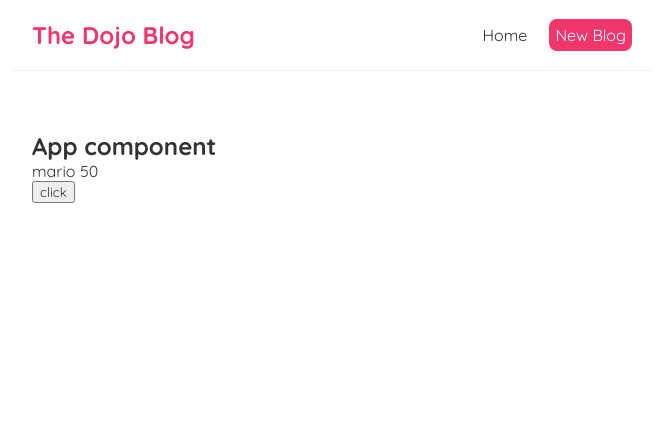
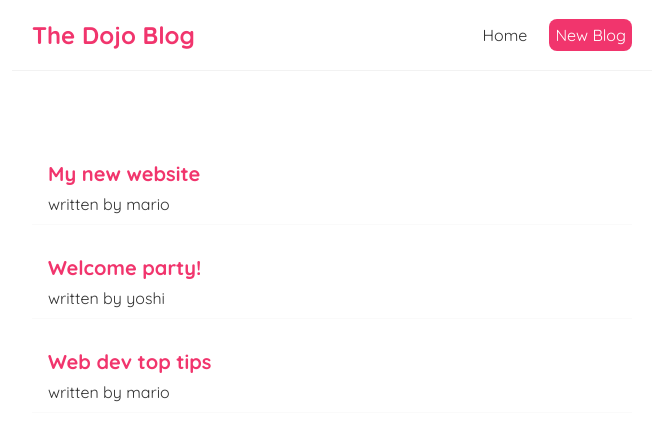
Before and after one commit to chrisart10/react-course, a React (Create React App) app: page / in a window 1280 px wide. Shown: the top 440 px of the page, without its empty margins (308-971 px from the left). Built offline with nearby package versions, Linux system fonts and the light colour scheme.

Commit message:
Outputting Lists

```diff
--- a/src/Home.js
+++ b/src/Home.js
@@ -1,20 +1,20 @@
 import {useState} from 'react'
 
 const Home = () => {
-
-        const [name,setName]= useState('mario')
-        const [age,setAge]= useState(50)
-        const handleClick = () =>{
-            setName('luigi')
-            setAge(30)
-            console.log(name)
-        }
+    const [blogs,SetBlogs] = useState([
+        { title: 'My new website', body: 'lorem ipsum...', author: 'mario', id: 1 },
+        { title: 'Welcome party!', body: 'lorem ipsum...', author: 'yoshi', id: 2 },
+        { title: 'Web dev top tips', body: 'lorem ipsum...', author: 'mario', id: 3 }
+    ])
 
     return (
         <div className="home">
-            <h2>App component</h2>
-            <p>{name} {age}</p>
-            <button onClick={handleClick}>click</button>
+            {blogs.map((blog)=>(
+                <div className="blog-preview" key={blog.id}>
+                    <h2>{blog.title}</h2>
+                    <p>written by {blog.author}</p>
+                </div>
+            ))}
         </div>
     );
 }
--- a/src/index.css
+++ b/src/index.css
@@ -6,6 +6,7 @@
   font-family: "Quicksand";
   color: #333;
 }
+
 .navbar {
   padding: 20px;
   display: flex;
@@ -14,22 +15,44 @@
   margin: 0 auto;
   border-bottom: 1px solid #f2f2f2;
 }
+
 .navbar h1 {
   color: #f1356d;
 }
+
 .navbar .links {
   margin-left: auto;
 }
+
 .navbar a {
   margin-left: 16px;
   text-decoration: none;
   padding: 6px;
 }
+
 .navbar a:hover {
   color: #f1356d;
 }
+
 .content {
   max-width: 600px;
   margin: 40px auto;
   padding: 20px;
 }
+
+/* blog previews / list */
+.blog-preview {
+  padding: 10px 16px;
+  margin: 20px 0;
+  border-bottom: 1px solid #fafafa;
+}
+
+.blog-preview:hover {
+  box-shadow: 1px 3px 5px rgba(0, 0, 0, 0.1);
+}
+
+.blog-preview h2 {
+  font-size: 20px;
+  color: #f1356d;
+  margin-bottom: 8px;
+}
```
